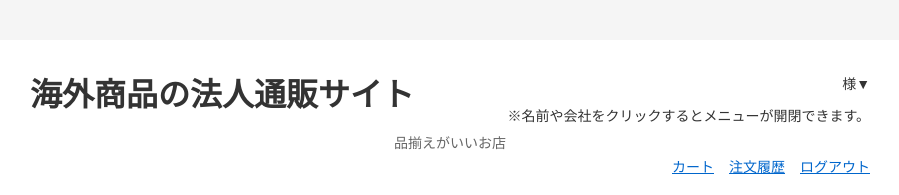
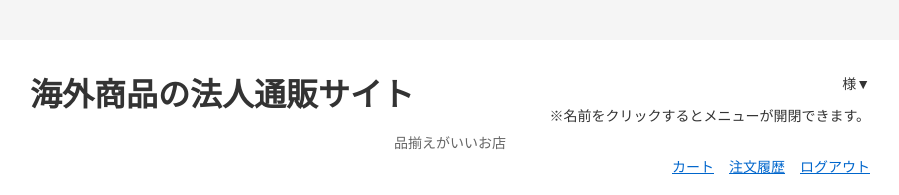
Before and after one commit to hitsu0909/webshop-frontend, a Vue app: page /profile in a window 1280 px wide. Shown: the top 195 px of the page, without its empty margins (190-1089 px from the left). Built offline with nearby package versions, Linux system fonts and the light colour scheme; sample sign-in values are in the browser's storage.

Commit message:
list commit change3

```diff
--- a/src/components/HeaderBar.vue
+++ b/src/components/HeaderBar.vue
@@ -16,7 +16,7 @@
           <p class="user-name">{{ user?.user_name }}　様▼</p>
           </div>
           <p class="form-note">
-            ※名前や会社をクリックするとメニューが開閉できます。
+            ※名前をクリックするとメニューが開閉できます。
           </p>
           </div>
           <!-- ✅ メニュー追加 -->
```
